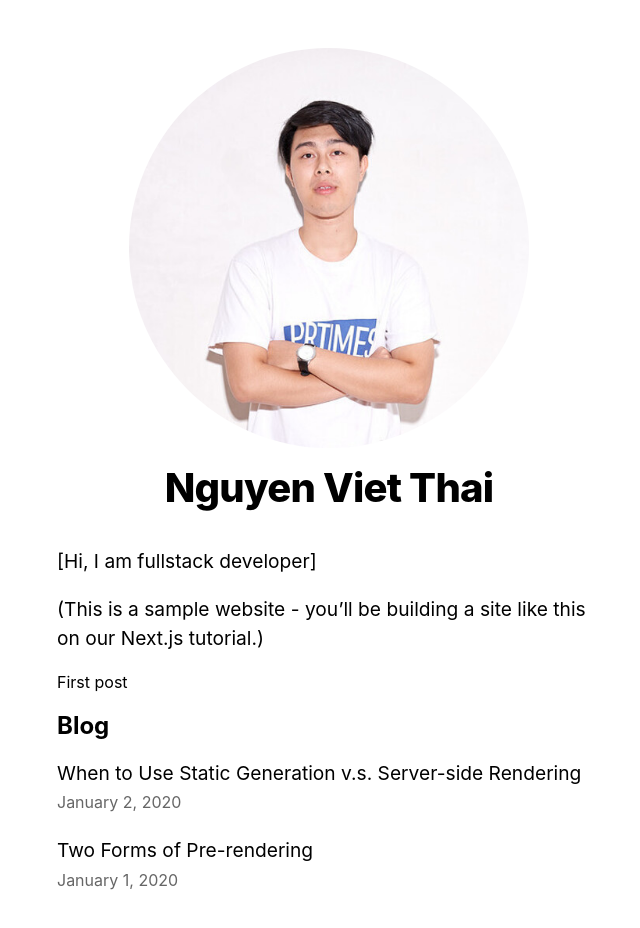
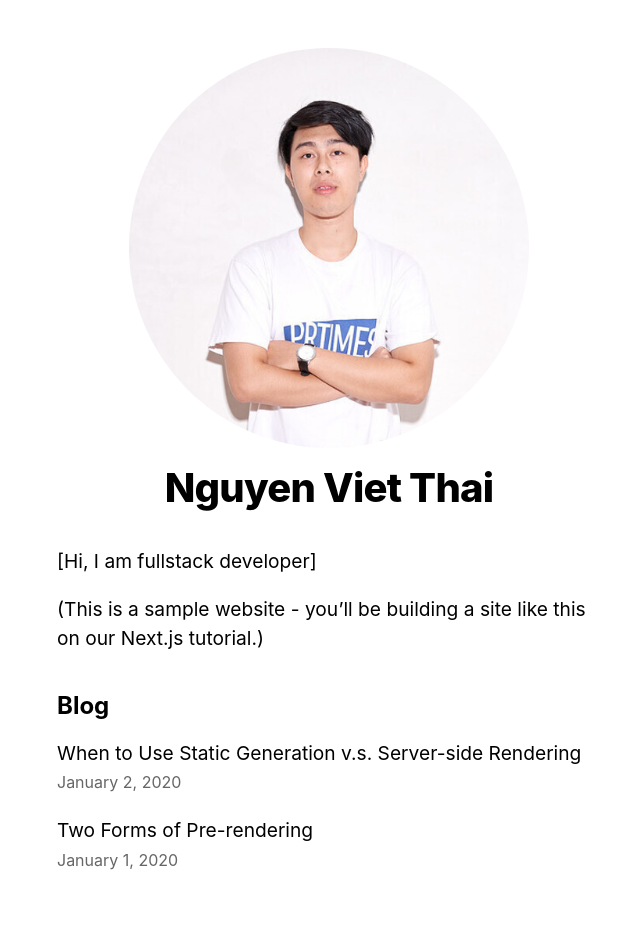
Before and after one commit to thaicpb/nextjs-blog, a Next.js app: page / in a window 1280 px wide. Shown: the top 928 px of the page, without its empty margins (311-951 px from the left). Built offline with nearby package versions, Linux system fonts and the light colour scheme.

Commit message:
update index

```diff
--- a/pages/index.js
+++ b/pages/index.js
@@ -27,7 +27,6 @@ export default function Home({allPostsData}) {
           <a href="https://nextjs.org/learn">our Next.js tutorial</a>.)
         </p>
       </section>
-      <Link href="/posts/first-post">First post</Link>
       <section className={`${utilStyles.headingMd} ${utilStyles.padding1px}`}>
         <h2 className={utilStyles.headingLg}>Blog</h2>
         <ul className={utilStyles.list}>
```
